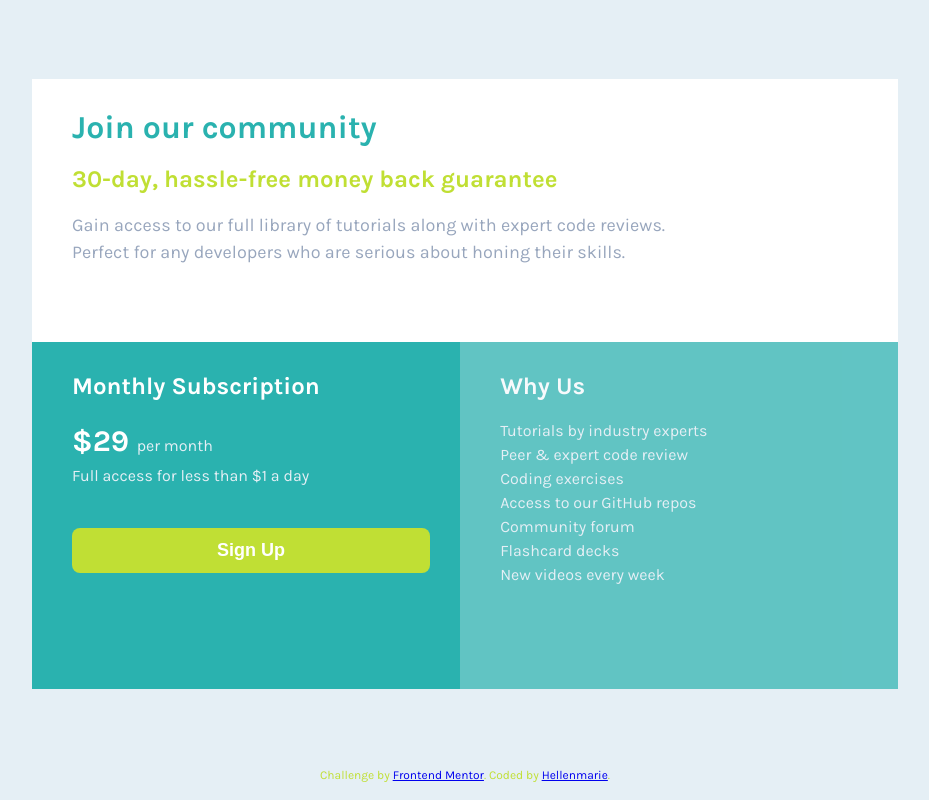
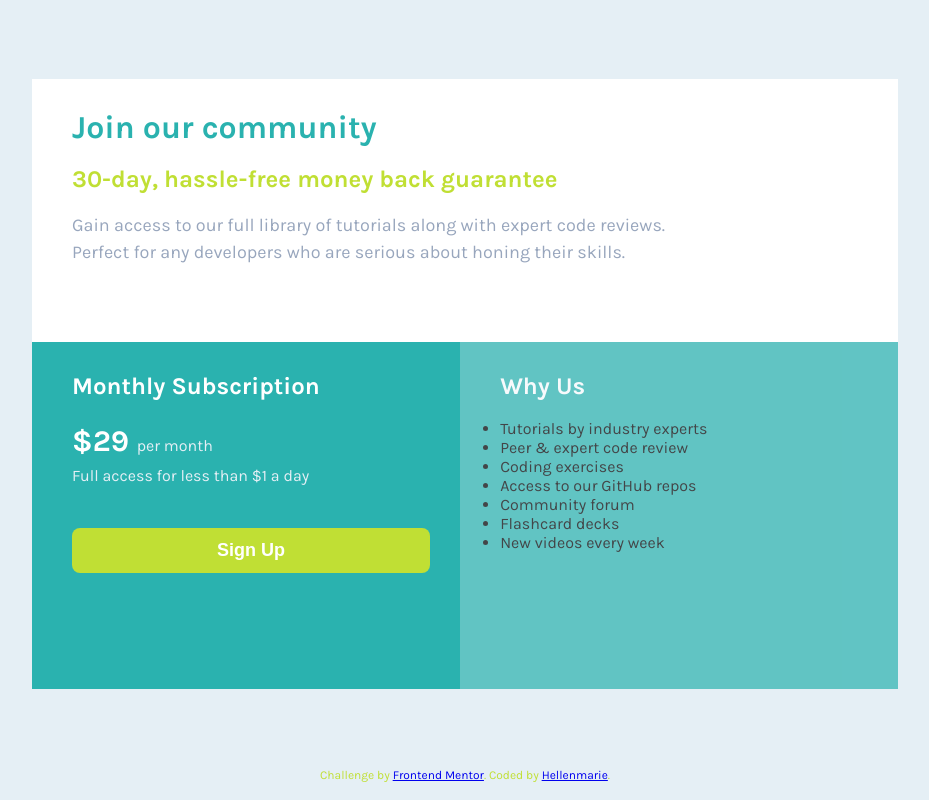
Before and after one commit to Hellenmarie/Single-Price-Grid-Component, a plain HTML site: page index.html in a window 1280 px wide. Shown: the whole page, without its empty margins (175-1104 px from the left). Drawn offline with Linux system fonts and the light colour scheme.

Commit message:
Update index.html

```diff
--- a/index.html
+++ b/index.html
@@ -26,15 +26,15 @@
         <!--Terceiro quadro-->
         <div id="about">
             <h2>Why Us</h2></br>
-            <p>
-              Tutorials by industry experts</br>
-              Peer & expert code review</br>
-              Coding exercises</br>
-              Access to our GitHub repos</br>
-              Community forum</br>
-              Flashcard decks </br>
-              New videos every week
-            </p>
+            <ul>
+              <li>Tutorials by industry experts</li>
+              <li>Peer & expert code review</li>
+              <li>Coding exercises</li>
+              <li>Access to our GitHub repos</li>
+              <li>Community forum</li>
+              <li>Flashcard decks</li>
+              <li>New videos every week</li>
+            </ul>
         </div>
     </main>
    <!--Rodapé-->
```
